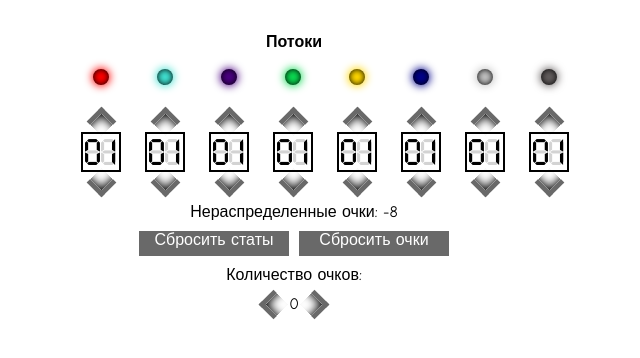
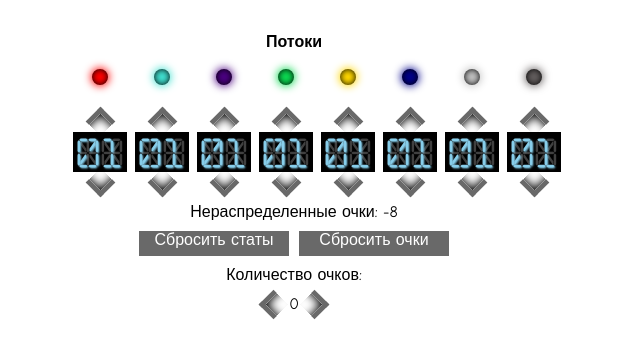
Before and after one commit to Ikamari/ortega-calc, a React app: page / in a window 1280 px wide. Shown: the whole page, without its empty margins (346-986 px from the left). Built offline with nearby package versions, Linux system fonts and the light colour scheme.

Commit message:
Improved stat(tide) points design

```diff
--- a/app/components/calculator/CalculatorGUI.js
+++ b/app/components/calculator/CalculatorGUI.js
@@ -16,11 +16,11 @@ const statElement = (increment, decrement, statName, statPoints, color, tip, nam
             />
             <div className='app-calc-digit-block'>
                 <div className='app-calc-digit-wrapper'>
-                    <div className='app-calc-digit-background'>8</div>
+                    <div className='app-calc-digit-background'>@</div>
                     <div className='app-calc-digit'>{String((statPoints % 100) / 10)[0]}</div>
                 </div>
                 <div className='app-calc-digit-wrapper'>
-                    <div className='app-calc-digit-background'>8</div>
+                    <div className='app-calc-digit-background'>@</div>
                     <div className='app-calc-digit'>{statPoints % 10}</div>
                 </div>
             </div>
--- a/public/styles/main.css
+++ b/public/styles/main.css
@@ -4,7 +4,12 @@
 
 @font-face {
     font-family: Digital;
-    src: url(../fonts/Digital.otf);
+    src: url(../fonts/Digital.ttf);
+}
+
+@font-face {
+    font-family: Digital2;
+    src: url(../fonts/Digital2.otf);
 }
 
 .app {
@@ -41,34 +46,38 @@
 /******************************************/
 
 .app-calc-stat {
-    margin: 0 12px;
+    margin: 0 4px;
 }
 
 .app-calc-digit-block {
     display: flex;
-    width: 36px;
+    width: 50px;
     height: 36px;
-    border: 2px solid black;
     justify-content: center;
     align-items: center;
+    border: 2px solid black;
+    background-color: black;
+    z-index: -2;
 }
 
 .app-calc-digit-wrapper {
     position: relative;
-    top: 2px;
-    width: 16px;
+    top: 1px;
+    left: 1px;
     text-align: right;
     font-family: Digital;
-    font-size: 36px;
+    font-size: 30px;
 }
 
 .app-calc-digit-background {
     position: absolute;
-    color: lightgray;
+    color: #404040;
     z-index: -1;
 }
 
 .app-calc-digit {
+    color: skyblue;
+    text-shadow: 1px 1px 2px skyblue;
 }
 
 /******************************************/
```
Also changed, not shown: public/fonts/Digital.ttf (added), public/fonts/Digital2.otf (renamed from public/fonts/Digital.otf).
